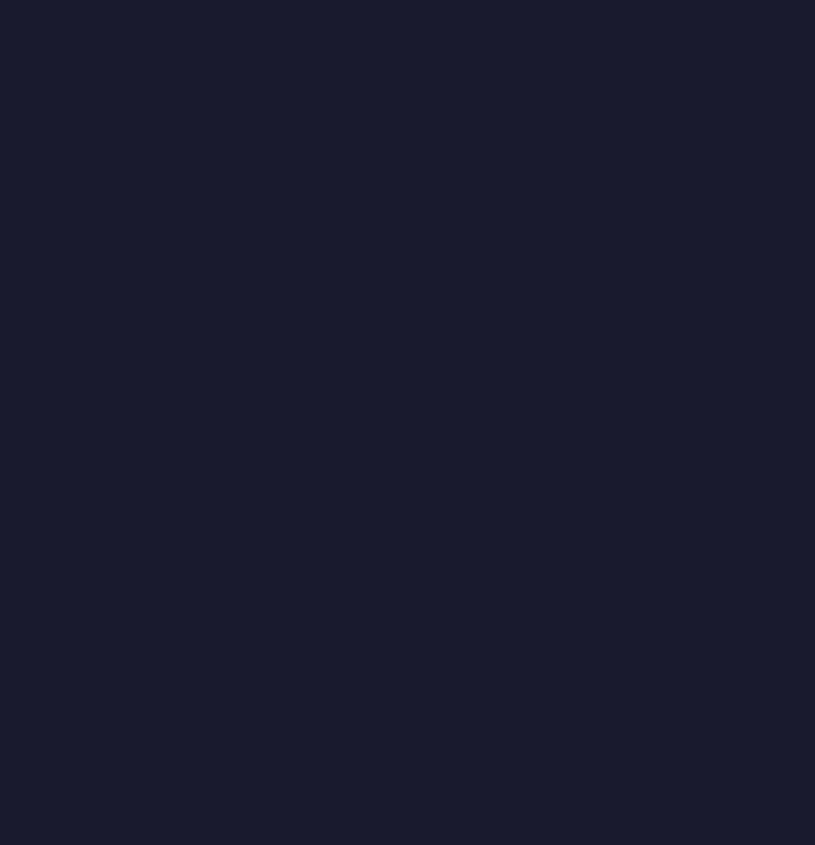
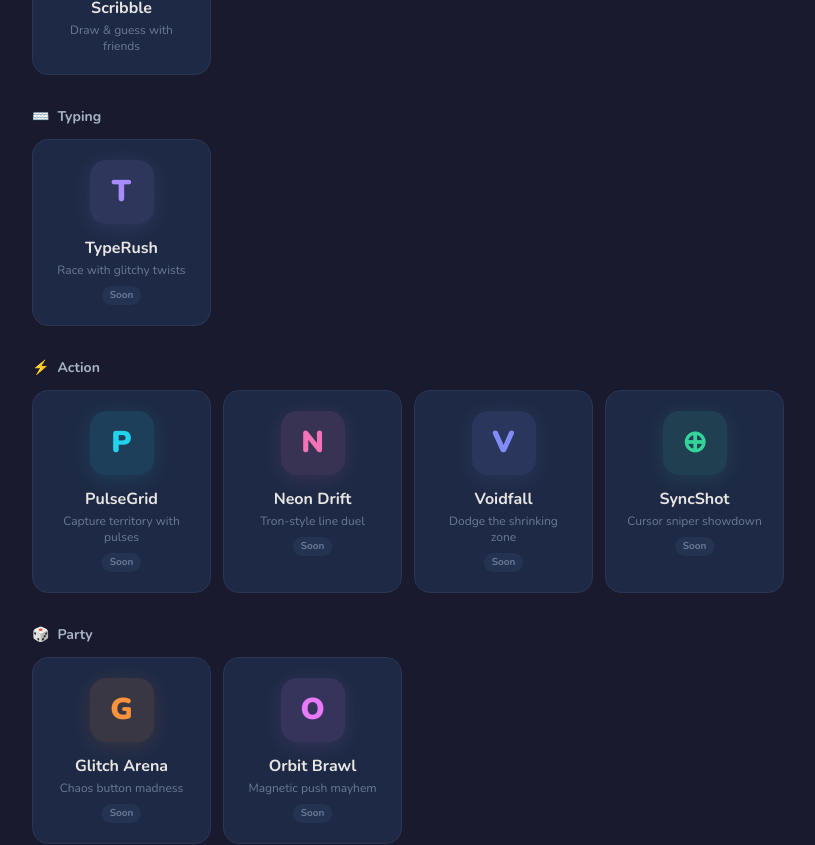
Before and after one commit to luckysolanki902/playarena, a Next.js app in the folder apps/web/: page / in a window 1280 px wide. Shown: the part 840-1685 px from the top of the page, without its empty margins (232-1047 px from the left). Before the commit the page ends 800 px from the top, so only its background shows below. Built offline with nearby package versions, Linux system fonts and the light colour scheme; no server answers.

Commit message:
feat: categorize games on home page
- Word & Trivia: Wordle, Trivia
- Creative: Scribble
- Typing: TypeRush
- Action: PulseGrid, Neon Drift, Voidfall, SyncShot
- Party: Glitch Arena, Orbit Brawl

Section headers with emoji labels

```diff
--- a/apps/web/app/page.tsx
+++ b/apps/web/app/page.tsx
@@ -6,7 +6,29 @@ import { validateUsername } from "@playarena/shared";
 import { useSessionStore } from "@/lib/store";
 import { sfx } from "@/lib/sounds";
 
-const GAMES = [
+type GameCategory = "word" | "creative" | "typing" | "action" | "party";
+
+interface Game {
+  id: string;
+  name: string;
+  tagline: string;
+  color: string;
+  bgGlow: string;
+  letter: string;
+  ready: boolean;
+  category: GameCategory;
+}
+
+const CATEGORIES: { id: GameCategory; label: string; emoji: string }[] = [
+  { id: "word", label: "Word & Trivia", emoji: "🧠" },
+  { id: "creative", label: "Creative", emoji: "🎨" },
+  { id: "typing", label: "Typing", emoji: "⌨️" },
+  { id: "action", label: "Action", emoji: "⚡" },
+  { id: "party", label: "Party", emoji: "🎲" },
+];
+
+const GAMES: Game[] = [
+  // Word & Trivia
   {
     id: "wordle",
     name: "Wordle",
@@ -15,24 +37,7 @@ const GAMES = [
     bgGlow: "rgba(78, 205, 196, 0.12)",
     letter: "W",
     ready: true,
-  },
-  {
-    id: "scribble",
-    name: "Scribble",
-    tagline: "Draw & guess with friends",
-    color: "#ffd166",
-    bgGlow: "rgba(255, 209, 102, 0.12)",
-    letter: "S",
-    ready: true,
-  },
-  {
-    id: "typeracer",
-    name: "TypeRacer",
-    tagline: "Race your typing speed",
-    color: "#a78bfa",
-    bgGlow: "rgba(167, 139, 250, 0.12)",
-    letter: "T",
-    ready: false,
+    category: "word",
   },
   {
     id: "trivia",
@@ -42,6 +47,91 @@ const GAMES = [
     bgGlow: "rgba(255, 107, 157, 0.12)",
     letter: "?",
     ready: false,
+    category: "word",
+  },
+  // Creative
+  {
+    id: "scribble",
+    name: "Scribble",
+    tagline: "Draw & guess with friends",
+    color: "#ffd166",
+    bgGlow: "rgba(255, 209, 102, 0.12)",
+    letter: "S",
+    ready: true,
+    category: "creative",
+  },
+  // Typing
+  {
+    id: "typerush",
+    name: "TypeRush",
+    tagline: "Race with glitchy twists",
+    color: "#a78bfa",
+    bgGlow: "rgba(167, 139, 250, 0.12)",
+    letter: "T",
+    ready: false,
+    category: "typing",
+  },
+  // Action
+  {
+    id: "pulsegrid",
+    name: "PulseGrid",
+    tagline: "Capture territory with pulses",
+    color: "#22d3ee",
+    bgGlow: "rgba(34, 211, 238, 0.12)",
+    letter: "P",
+    ready: false,
+    category: "action",
+  },
+  {
+    id: "neondrift",
+    name: "Neon Drift",
+    tagline: "Tron-style line duel",
+    color: "#f472b6",
+    bgGlow: "rgba(244, 114, 182, 0.12)",
+    letter: "N",
+    ready: false,
+    category: "action",
+  },
+  {
+    id: "voidfall",
+    name: "Voidfall",
+    tagline: "Dodge the shrinking zone",
+    color: "#818cf8",
+    bgGlow: "rgba(129, 140, 248, 0.12)",
+    letter: "V",
+    ready: false,
+    category: "action",
+  },
+  {
+    id: "syncshot",
+    name: "SyncShot",
+    tagline: "Cursor sniper showdown",
+    color: "#34d399",
+    bgGlow: "rgba(52, 211, 153, 0.12)",
+    letter: "⊕",
+    ready: false,
+    category: "action",
+  },
+  // Party
+  {
+    id: "glitcharena",
+    name: "Glitch Arena",
+    tagline: "Chaos button madness",
+    color: "#fb923c",
+    bgGlow: "rgba(251, 146, 60, 0.12)",
+    letter: "G",
+    ready: false,
+    category: "party",
+  },
+  {
+    id: "orbitbrawl",
+    name: "Orbit Brawl",
+    tagline: "Magnetic push mayhem",
+    color: "#e879f9",
+    bgGlow: "rgba(232, 121, 249, 0.12)",
+    letter: "O",
+    ready: false,
+    category: "party",
   },
 ];
 
@@ -243,14 +333,32 @@ export default function Home() {
           )}
         </motion.div>
 
-        {/* Game Cards */}
-        <div className="grid grid-cols-2 sm:grid-cols-4 gap-3 sm:gap-4 mt-14 max-w-2xl w-full px-2">
-          {GAMES.map((game, i) => (
+        {/* Game Cards by Category */}
+        <div className="mt-14 max-w-3xl w-full px-2 space-y-8">
+          {CATEGORIES.map((category) => {
+            const categoryGames = GAMES.filter((g) => g.category === category.id);
+            if (categoryGames.length === 0) return null;
+            return (
+              <motion.div
+                key={category.id}
+                initial={{ opacity: 0, y: 20 }}
+                animate={{ opacity: 1, y: 0 }}
+                transition={{ delay: 0.4 }}
+              >
+                <h2
+                  className="text-sm font-bold mb-3 flex items-center gap-2"
+                  style={{ color: "var(--text-secondary)" }}
+                >
+                  <span>{category.emoji}</span>
+                  {category.label}
+                </h2>
+                <div className="grid grid-cols-2 sm:grid-cols-4 gap-3">
+                  {categoryGames.map((game, i) => (
                     <motion.div
                       key={game.id}
                       initial={{ opacity: 0, y: 24 }}
                       animate={{ opacity: 1, y: 0 }}
-              transition={{ delay: 0.5 + i * 0.1, type: "spring", stiffness: 200 }}
+                      transition={{ delay: 0.5 + i * 0.08, type: "spring", stiffness: 200 }}
                       onClick={() => {
                         if (game.ready && session) {
                           sfx.click();
@@ -293,11 +401,15 @@ export default function Home() {
                           className="text-[10px] px-2 py-0.5 rounded-full font-bold mt-2 relative z-10"
                           style={{ background: "var(--bg-elevated)", color: "var(--text-muted)" }}
                         >
-                  Coming soon
+                          Soon
                         </span>
                       )}
                     </motion.div>
                   ))}
+                </div>
+              </motion.div>
+            );
+          })}
         </div>
       </section>
 
```
Lines whose indentation alone changed are shown as unchanged.
